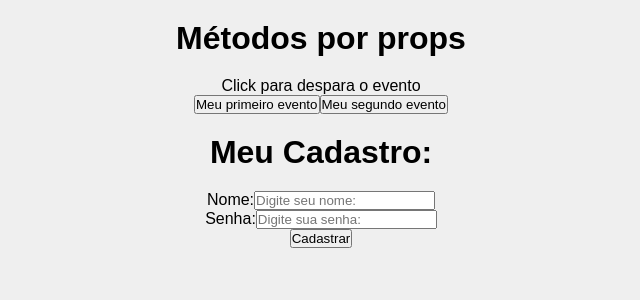
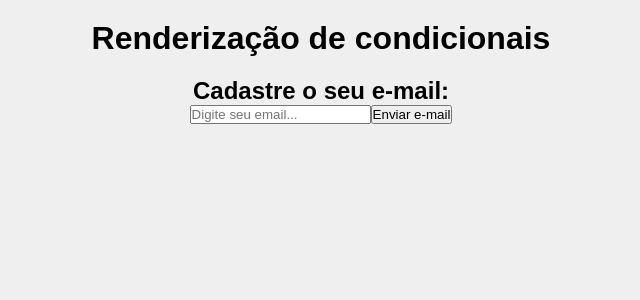
Before and after one commit to laviniiabenvindo/my-app, a React (Create React App) app: page / in a window 1280 px wide. Shown: the top 300 px of the page, without its empty margins (319-959 px from the left). Built offline with nearby package versions, Linux system fonts and the light colour scheme.

Commit message:
Renderização de condicionais

```diff
--- a/src/App.js
+++ b/src/App.js
@@ -1,14 +1,12 @@
 // import logo from './logo.svg';
 import './App.css';
-import Evento from './components/Evento';
-import Form from './components/Form';
+import Condicional from './components/Condicional';
 
 function App() {
   return (
     <div className="App">
-      <h1>Métodos por props</h1>
-      <Evento />
-      <Form />
+      <h1>Renderização de condicionais</h1>
+      <Condicional />
     </div>
   );
 }
--- /dev/null
+++ b/src/components/Condicional.js
@@ -0,0 +1,41 @@
+import { useState } from 'react';
+
+function Condicional() {
+  const [email, setEmail] = useState();
+  const [userEmail, setUserEmail] = useState();
+
+  function enviarEmail(e) {
+    e.preventDefault();
+    setUserEmail(email);
+  }
+  function limparEmail(e) {
+    setUserEmail('');
+  }
+
+  return (
+    <div>
+      <h2>Cadastre o seu e-mail:</h2>
+      <form>
+        <input
+          type="email"
+          name="email"
+          placeholder="Digite seu email..."
+          onChange={(e) => setEmail(e.target.value)}
+        ></input>
+        <input
+          type="submit"
+          onClick={enviarEmail}
+          value="Enviar e-mail"
+        ></input>
+        {userEmail && (
+         <div>
+          <p>O email do usuario é {userEmail}</p>
+          <button onClick={limparEmail}>Limpar E-mail</button>
+         </div>
+        )}
+      </form>
+    </div>
+  );
+}
+
+export default Condicional;
```
